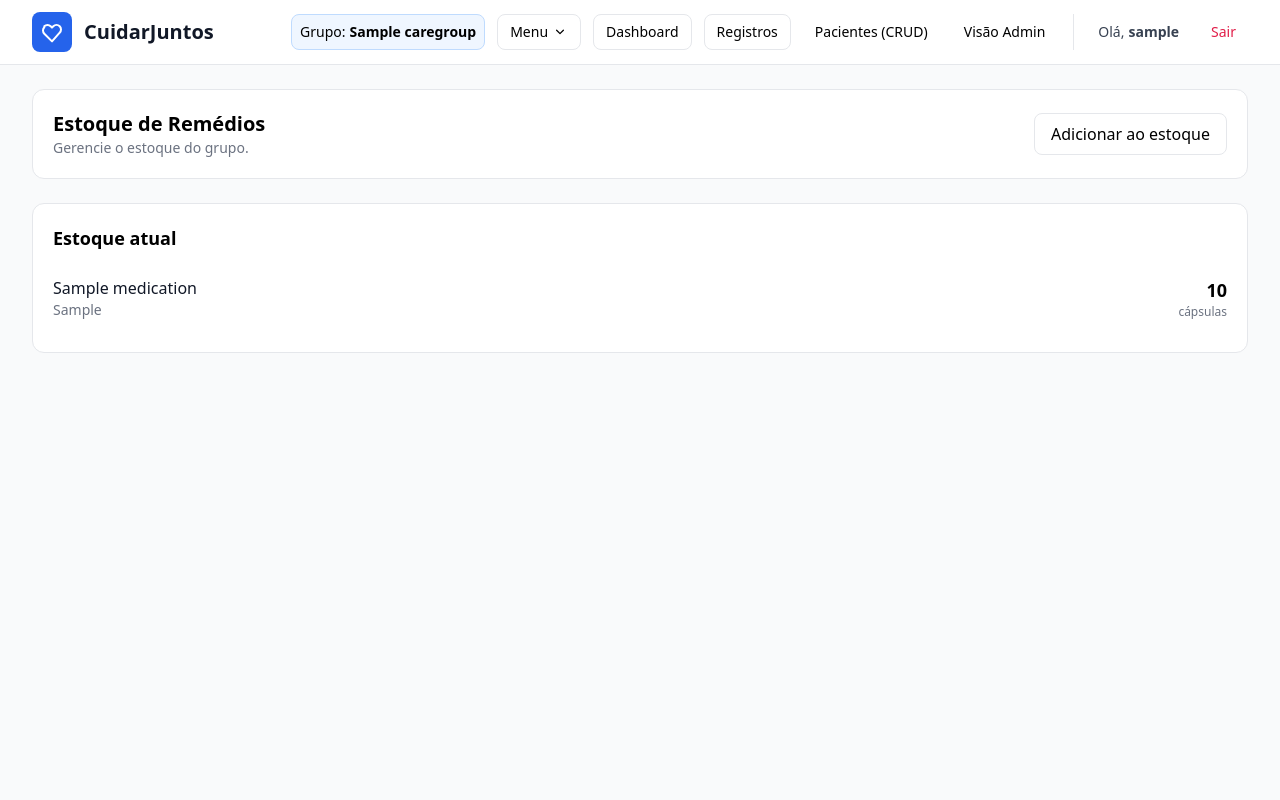
After one commit to ArthurPoggy/cuidarjuntos, a Django app: page /care/medication-stock/ in a window 1280 px wide. The commit adds this page. Run offline with Django 4.2, Linux system fonts and the light colour scheme; a user stored in the database is signed in; tables that the repository leaves empty hold one stand-in row (values such as "Sample post"); some libraries are stand-ins or nearby versions.

Commit message:
tela remedios

```diff
--- a/care/forms.py
+++ b/care/forms.py
@@ -1,7 +1,14 @@
 # care/forms.py
 from django import forms
 from django.contrib.auth.models import User
-from .models import Patient, CareRecord, CareGroup, GroupMembership
+from .models import (
+    Patient,
+    CareRecord,
+    CareGroup,
+    GroupMembership,
+    Medication,
+    MedicationStockEntry,
+)
 from django.core.exceptions import ValidationError
 from django.utils import timezone
 
@@ -22,6 +29,22 @@ class PatientForm(forms.ModelForm):
         }
 
 class CareRecordForm(forms.ModelForm):
+    medication = forms.ModelChoiceField(
+        label="Remédio/Dose",
+        queryset=Medication.objects.none(),
+        required=False,
+        widget=forms.Select(attrs={"class": BASE_INPUT}),
+    )
+    capsule_quantity = forms.IntegerField(
+        label="Quantidade de cápsulas",
+        min_value=1,
+        required=False,
+        widget=forms.NumberInput(attrs={
+            "class": BASE_INPUT,
+            "min": 1,
+            "inputmode": "numeric",
+        }),
+    )
     sleep_event = forms.ChoiceField(
         label="Status do sono",
         choices=(("dormiu", "Dormiu"), ("acordou", "Acordou")),
@@ -46,7 +69,8 @@ class CareRecordForm(forms.ModelForm):
     class Meta:
         model = CareRecord
         fields = [
-            "patient", "type", "what", "description", "missed_reason",
+            "patient", "type", "what", "medication", "capsule_quantity",
+            "description", "missed_reason",
             "progress_trend", "is_exception",
             "date", "time", "recurrence", "repeat_until",
         ]
@@ -63,6 +87,12 @@ class CareRecordForm(forms.ModelForm):
                 "rows": 3,
                 "placeholder": "Preencha quando marcar como não realizado.",
             }),
+            "medication": forms.Select(attrs={"class": BASE_INPUT}),
+            "capsule_quantity": forms.NumberInput(attrs={
+                "class": BASE_INPUT,
+                "min": 1,
+                "inputmode": "numeric",
+            }),
             "date": forms.DateInput(attrs={"type": "date", "class": BASE_INPUT}),
             "time": forms.TimeInput(attrs={"type": "time", "class": BASE_INPUT}),
 
@@ -73,9 +103,11 @@ class CareRecordForm(forms.ModelForm):
         }
 
     def __init__(self, *args, **kwargs):
+        self.user = kwargs.pop("user", None)
         super().__init__(*args, **kwargs)
         self.show_sleep_event = False
         self.show_progress_trend = False
+        self.show_medication_fields = False
 
         # 1) remove placeholders “de exemplo”
         for name in ("what", "description"):
@@ -92,6 +124,35 @@ class CareRecordForm(forms.ModelForm):
         current_type = (self.data.get("type")
                         or self.initial.get("type")
                         or getattr(self.instance, "type", None))
+
+        if "medication" in self.fields:
+            if self.user:
+                gm = getattr(self.user, "group_membership", None)
+                if gm and getattr(gm, "group", None):
+                    self.fields["medication"].queryset = (
+                        Medication.objects
+                        .filter(group=gm.group)
+                        .order_by("name", "dosage")
+                    )
+            if not self.fields["medication"].queryset.exists() and self.instance.medication_id:
+                self.fields["medication"].queryset = Medication.objects.filter(
+                    pk=self.instance.medication_id
+                )
+
+        if current_type == CareRecord.Type.MEDICATION:
+            self.show_medication_fields = True
+            if "medication" in self.fields:
+                self.fields["medication"].required = True
+            if "capsule_quantity" in self.fields:
+                self.fields["capsule_quantity"].required = True
+            if "what" in self.fields:
+                self.fields["what"].required = False
+                self.fields["what"].widget = forms.HiddenInput()
+        else:
+            if "medication" in self.fields:
+                self.fields["medication"].widget = forms.HiddenInput()
+            if "capsule_quantity" in self.fields:
+                self.fields["capsule_quantity"].widget = forms.HiddenInput()
 
         self.show_sleep_event = current_type == CareRecord.Type.SLEEP
         if self.show_sleep_event:
@@ -159,6 +220,18 @@ class CareRecordForm(forms.ModelForm):
             or self.initial.get("type")
             or getattr(self.instance, "type", None)
         )
+        if current_type == CareRecord.Type.MEDICATION:
+            med = cleaned.get("medication")
+            qty = cleaned.get("capsule_quantity")
+            if not med:
+                self.add_error("medication", "Selecione o remédio.")
+            if qty is None:
+                self.add_error("capsule_quantity", "Informe a quantidade de cápsulas.")
+            cleaned["what"] = str(med).strip() if med else ""
+        else:
+            cleaned["medication"] = None
+            cleaned["capsule_quantity"] = None
+
         if current_type == CareRecord.Type.PROGRESS:
             if not cleaned.get("progress_trend"):
                 self.add_error("progress_trend", "Selecione se é evolução ou regressão.")
@@ -170,12 +243,93 @@ class CareRecordForm(forms.ModelForm):
 
     def save(self, commit=True):
         rec: CareRecord = super().save(commit=False)
+        if rec.type == CareRecord.Type.MEDICATION:
+            if rec.medication:
+                rec.what = str(rec.medication).strip()
+        else:
+            rec.medication = None
+            rec.capsule_quantity = None
         if rec.status != CareRecord.Status.MISSED:
             rec.missed_reason = ""
         if commit:
             rec.save()
             self.save_m2m()
         return rec
+
+
+class MedicationStockEntryForm(forms.ModelForm):
+    quantity = forms.IntegerField(
+        label="Quantidade de cápsulas",
+        min_value=1,
+        widget=forms.NumberInput(attrs={
+            "class": BASE_INPUT,
+            "min": 1,
+            "inputmode": "numeric",
+        }),
+    )
+
+    class Meta:
+        model = MedicationStockEntry
+        fields = ["medication", "quantity"]
+        widgets = {
+            "medication": forms.Select(attrs={"class": BASE_INPUT}),
+        }
+
+    def __init__(self, *args, **kwargs):
+        self.user = kwargs.pop("user", None)
+        super().__init__(*args, **kwargs)
+        if self.user:
+            gm = getattr(self.user, "group_membership", None)
+            if gm and getattr(gm, "group", None):
+                self.fields["medication"].queryset = (
+                    Medication.objects
+                    .filter(group=gm.group)
+                    .order_by("name", "dosage")
+                )
+            else:
+                self.fields["medication"].queryset = Medication.objects.none()
+        else:
+            self.fields["medication"].queryset = Medication.objects.none()
+
+
+class MedicationCreateForm(forms.Form):
+    name = forms.CharField(
+        label="Nome do remédio",
+        max_length=120,
+        widget=forms.TextInput(attrs={"class": BASE_INPUT}),
+    )
+    dosage = forms.CharField(
+        label="Dosagem",
+        max_length=50,
+        widget=forms.TextInput(attrs={"class": BASE_INPUT, "placeholder": "Ex.: 500mg"}),
+    )
+    quantity = forms.IntegerField(
+        label="Quantidade de cápsulas",
+        min_value=1,
+        widget=forms.NumberInput(attrs={
+            "class": BASE_INPUT,
+            "min": 1,
+            "inputmode": "numeric",
+        }),
+    )
+
+    def __init__(self, *args, **kwargs):
+        self.group = kwargs.pop("group", None)
+        super().__init__(*args, **kwargs)
+
+    def clean(self):
+        cleaned = super().clean()
+        name = (cleaned.get("name") or "").strip()
+        dosage = (cleaned.get("dosage") or "").strip()
+        if self.group and name and dosage:
+            exists = Medication.objects.filter(
+                group=self.group,
+                name__iexact=name,
+                dosage__iexact=dosage,
+            ).exists()
+            if exists:
+                self.add_error("name", "Este remédio/dosagem já está cadastrado.")
+        return cleaned
 
 
 # =========================
--- a/care/urls.py
+++ b/care/urls.py
@@ -19,6 +19,7 @@ urlpatterns = [
 
     # Dashboard + APIs auxiliares
     path("dashboard/",       views.dashboard,           name="dashboard"),
+    path("medication-stock/", views.medication_stock,   name="medication-stock"),
     path("admin/overview/",  views.admin_overview,      name="admin-overview"),
     path("calendar-data/",   views.calendar_data,       name="calendar-data"),
     path("upcoming-data/",   views.upcoming_data,       name="upcoming-data"),
--- a/care/utils.py
+++ b/care/utils.py
@@ -83,6 +83,8 @@ def sync_recurrence_series(base: CareRecord, previous_group=None):
                 caregiver=base.caregiver,
                 type=base.type,
                 what=base.what,
+                medication=base.medication,
+                capsule_quantity=base.capsule_quantity,
                 description=base.description,
                 progress_trend=base.progress_trend,
                 is_exception=base.is_exception,
--- a/care/views.py
+++ b/care/views.py
@@ -8,7 +8,7 @@ from django.shortcuts import render, get_object_or_404
 from django.urls import reverse, NoReverseMatch
 from django.views.decorators.http import require_GET, require_POST
 from django.utils.dateparse import parse_date
-from django.db.models import Q, Count, Max
+from django.db.models import Q, Count, Max, Sum, F, Value, IntegerField
 from .models import CareRecord, GroupMembership
 from django.views.decorators.http import require_POST
 from django.shortcuts import get_object_or_404
@@ -41,12 +41,15 @@ from .models import (
     GroupMembership,
     RecordReaction,
     RecordComment,
+    Medication,
+    MedicationStockEntry,
     humanize_identifier,
 )
 from accounts.models import Profile
 from .forms import (
     PatientForm, CareRecordForm,
-    SignUpForm, GroupCreateForm, GroupJoinForm
+    SignUpForm, GroupCreateForm, GroupJoinForm,
+    MedicationStockEntryForm, MedicationCreateForm,
 )
 from .utils import sync_recurrence_series
 from django.utils.translation import gettext as _
@@ -54,6 +57,7 @@ from django.views import View
 from django.utils import timezone
 from django.utils.timezone import localtime
 from django.http import HttpResponseRedirect
+from django.db.models.functions import Coalesce
 
 from datetime import date, datetime, timedelta
 from calendar import Calendar
@@ -126,7 +130,7 @@ def record_quick(request):
     if request.method == "POST":
         data = request.POST.copy()
         data["patient"] = str(patient.pk)  # força paciente do grupo
-        form = CareRecordForm(data=data)
+        form = CareRecordForm(data=data, user=request.user)
         if form.is_valid():
             rec = form.save(commit=False)
             rec.created_by = request.user
@@ -149,7 +153,7 @@ def record_quick(request):
             "patient": patient.pk,
             "type": selected,
             "date": timezone.localdate(),
-        })
+        }, user=request.user)
 
     # histórico recente do paciente
     recent = None
@@ -948,6 +952,74 @@ def dashboard(request):
         "reaction_options": REACTION_OPTIONS,
     }
     return render(request, "care/dashboard.html", ctx)
+
+
+@login_required
+def medication_stock(request):
+    gm = user_group(request.user)
+    if not gm or not getattr(gm, "group", None):
+        messages.error(request, "Você precisa estar em um grupo para acessar o estoque.")
+        return redirect("care:choose-group")
+
+    group = gm.group
+
+    add_form = MedicationStockEntryForm(user=request.user)
+    new_form = MedicationCreateForm(group=group)
+
+    if request.method == "POST":
+        action = (request.POST.get("action") or "").strip()
+        if action == "add-stock":
+            add_form = MedicationStockEntryForm(request.POST, user=request.user)
+            if add_form.is_valid():
+                entry = add_form.save(commit=False)
+                entry.created_by = request.user
+                entry.save()
+                messages.success(request, "Estoque atualizado.")
+                return redirect("care:medication-stock")
+        elif action == "new-med":
+            new_form = MedicationCreateForm(request.POST, group=group)
+            if new_form.is_valid():
+                with transaction.atomic():
+                    med = Medication.objects.create(
+                        group=group,
+                        name=new_form.cleaned_data["name"].strip(),
+                        dosage=new_form.cleaned_data["dosage"].strip(),
+                        created_by=request.user,
+                    )
+                    MedicationStockEntry.objects.create(
+                        medication=med,
+                        quantity=new_form.cleaned_data["quantity"],
+                        created_by=request.user,
+                    )
+                messages.success(request, "Remédio cadastrado e estoque adicionado.")
+                return redirect("care:medication-stock")
+
+    zero = Value(0, output_field=IntegerField())
+    medications = (
+        Medication.objects
+        .filter(group=group)
+        .annotate(
+            total_added=Coalesce(Sum("stock_entries__quantity"), zero),
+            total_used=Coalesce(
+                Sum(
+                    "care_records__capsule_quantity",
+                    filter=Q(
+                        care_records__status=CareRecord.Status.DONE,
+                        care_records__type=CareRecord.Type.MEDICATION,
+                    ),
+                ),
+                zero,
+            ),
+        )
+        .annotate(current_stock=F("total_added") - F("total_used"))
+        .order_by("name", "dosage")
+    )
+
+    return render(request, "care/medication_stock.html", {
+        "medications": medications,
+        "add_form": add_form,
+        "new_form": new_form,
+    })
 
 
 @login_required
@@ -1386,6 +1458,11 @@ class RecordCreate(OwnObjectsMixin, CreateView):
 
         return ctx
 
+    def get_form_kwargs(self):
+        kwargs = super().get_form_kwargs()
+        kwargs["user"] = self.request.user
+        return kwargs
+
     def get_form(self, form_class=None):
         form = super().get_form(form_class)
 
@@ -1489,6 +1566,11 @@ class RecordUpdate(LoginRequiredMixin, UpdateView):
         # form.fields["patient"].widget = forms.HiddenInput()
         # form.fields["type"].widget = forms.HiddenInput()
         return form
+
+    def get_form_kwargs(self):
+        kwargs = super().get_form_kwargs()
+        kwargs["user"] = self.request.user
+        return kwargs
 
     def form_valid(self, form):
         original = CareRecord.objects.filter(pk=form.instance.pk).only("recurrence_group").first()
--- a/templates/base.html
+++ b/templates/base.html
@@ -60,6 +60,8 @@
                    class="hidden absolute right-0 mt-2 w-48 rounded-lg border bg-white shadow-lg z-30">
                 <a href="{% url 'care:choose-group' %}"
                    class="block px-4 py-2 text-sm hover:bg-gray-50">Trocar grupo</a>
+                <a href="{% url 'care:medication-stock' %}"
+                   class="block px-4 py-2 text-sm hover:bg-gray-50">Estoque de Remédios</a>
                 <button type="button" data-open-leave
                         class="w-full text-left px-4 py-2 text-sm text-rose-600 hover:bg-rose-50">
                   Sair do grupo
@@ -151,6 +153,9 @@
               <div id="mobile-group-menu" class="hidden flex-col gap-1 rounded-lg border bg-white">
                 <a class="px-3 py-2 text-sm hover:bg-gray-50 rounded-t-lg" href="{% url 'care:choose-group' %}">
                   Trocar grupo
+                </a>
+                <a class="px-3 py-2 text-sm hover:bg-gray-50" href="{% url 'care:medication-stock' %}">
+                  Estoque de Remédios
                 </a>
                 <button type="button"
                         data-open-leave
--- /dev/null
+++ b/templates/care/medication_stock.html
@@ -0,0 +1,104 @@
+{% extends "base.html" %}
+{% block title %}Estoque de Remédios • CuidarJuntos{% endblock %}
+
+{% block content %}
+<div class="bg-white border rounded-xl p-5 mb-6">
+  <div class="flex flex-col sm:flex-row sm:items-center sm:justify-between gap-4">
+    <div>
+      <h2 class="text-xl font-semibold">Estoque de Remédios</h2>
+      <p class="text-sm text-gray-500">Gerencie o estoque do grupo.</p>
+    </div>
+    <button type="button"
+            id="toggle-stock-panel"
+            class="inline-flex items-center justify-center rounded-lg border px-4 py-2 hover:bg-gray-50">
+      Adicionar ao estoque
+    </button>
+  </div>
+
+  <div id="stock-panel"
+       class="mt-5 border-t pt-5 {% if not add_form.errors and not new_form.errors %}hidden{% endif %}">
+    <div class="grid grid-cols-1 md:grid-cols-2 gap-6">
+      <form method="post" class="space-y-3 rounded-lg border bg-gray-50 p-4">
+        {% csrf_token %}
+        <input type="hidden" name="action" value="add-stock">
+        <h3 class="text-sm font-semibold">Adicionar a remédio existente</h3>
+        <div>
+          <label class="block text-sm mb-1">Remédio/Dose</label>
+          {{ add_form.medication }}
+          {{ add_form.medication.errors }}
+          {% if not medications %}
+            <p class="text-xs text-gray-500 mt-1">Cadastre um remédio novo ao lado.</p>
+          {% endif %}
+        </div>
+        <div>
+          <label class="block text-sm mb-1">Quantidade de cápsulas</label>
+          {{ add_form.quantity }}
+          {{ add_form.quantity.errors }}
+        </div>
+        <button class="w-full rounded-lg bg-blue-600 py-2 text-white hover:bg-blue-700">
+          Adicionar estoque
+        </button>
+      </form>
+
+      <form method="post" class="space-y-3 rounded-lg border bg-gray-50 p-4">
+        {% csrf_token %}
+        <input type="hidden" name="action" value="new-med">
+        <h3 class="text-sm font-semibold">Cadastrar novo remédio</h3>
+        <div>
+          <label class="block text-sm mb-1">Nome do remédio</label>
+          {{ new_form.name }}
+          {{ new_form.name.errors }}
+        </div>
+        <div>
+          <label class="block text-sm mb-1">Dosagem</label>
+          {{ new_form.dosage }}
+          {{ new_form.dosage.errors }}
+        </div>
+        <div>
+          <label class="block text-sm mb-1">Quantidade de cápsulas</label>
+          {{ new_form.quantity }}
+          {{ new_form.quantity.errors }}
+        </div>
+        <button class="w-full rounded-lg bg-emerald-600 py-2 text-white hover:bg-emerald-700">
+          Cadastrar e adicionar
+        </button>
+      </form>
+    </div>
+  </div>
+</div>
+
+<div class="bg-white border rounded-xl p-5">
+  <h3 class="text-lg font-semibold mb-3">Estoque atual</h3>
+  {% if medications %}
+    <ul class="divide-y">
+      {% for med in medications %}
+        <li class="py-3 flex items-center justify-between gap-4">
+          <div>
+            <div class="font-medium text-gray-900">{{ med.name }}</div>
+            <div class="text-sm text-gray-500">{{ med.dosage }}</div>
+          </div>
+          <div class="text-right">
+            <div class="text-lg font-semibold {% if med.current_stock < 0 %}text-rose-600{% endif %}">
+              {{ med.current_stock }}
+            </div>
+            <div class="text-xs text-gray-500">cápsulas</div>
+          </div>
+        </li>
+      {% endfor %}
+    </ul>
+  {% else %}
+    <p class="text-gray-500">Nenhum remédio cadastrado ainda.</p>
+  {% endif %}
+</div>
+
+<script>
+  (function () {
+    const btn = document.getElementById('toggle-stock-panel');
+    const panel = document.getElementById('stock-panel');
+    if (!btn || !panel) return;
+    btn.addEventListener('click', () => {
+      panel.classList.toggle('hidden');
+    });
+  })();
+</script>
+{% endblock %}
```
Also changed, not shown: care/admin.py (+14 -1 lines), care/models.py (+48 -0 lines), templates/care/record_form.html (+16 -1 lines), templates/care/record_quick.html (+18 -1 lines), templates/care/record_quick_from.html (+14 -1 lines), care/migrations/0014_medication_stock.py (added).
